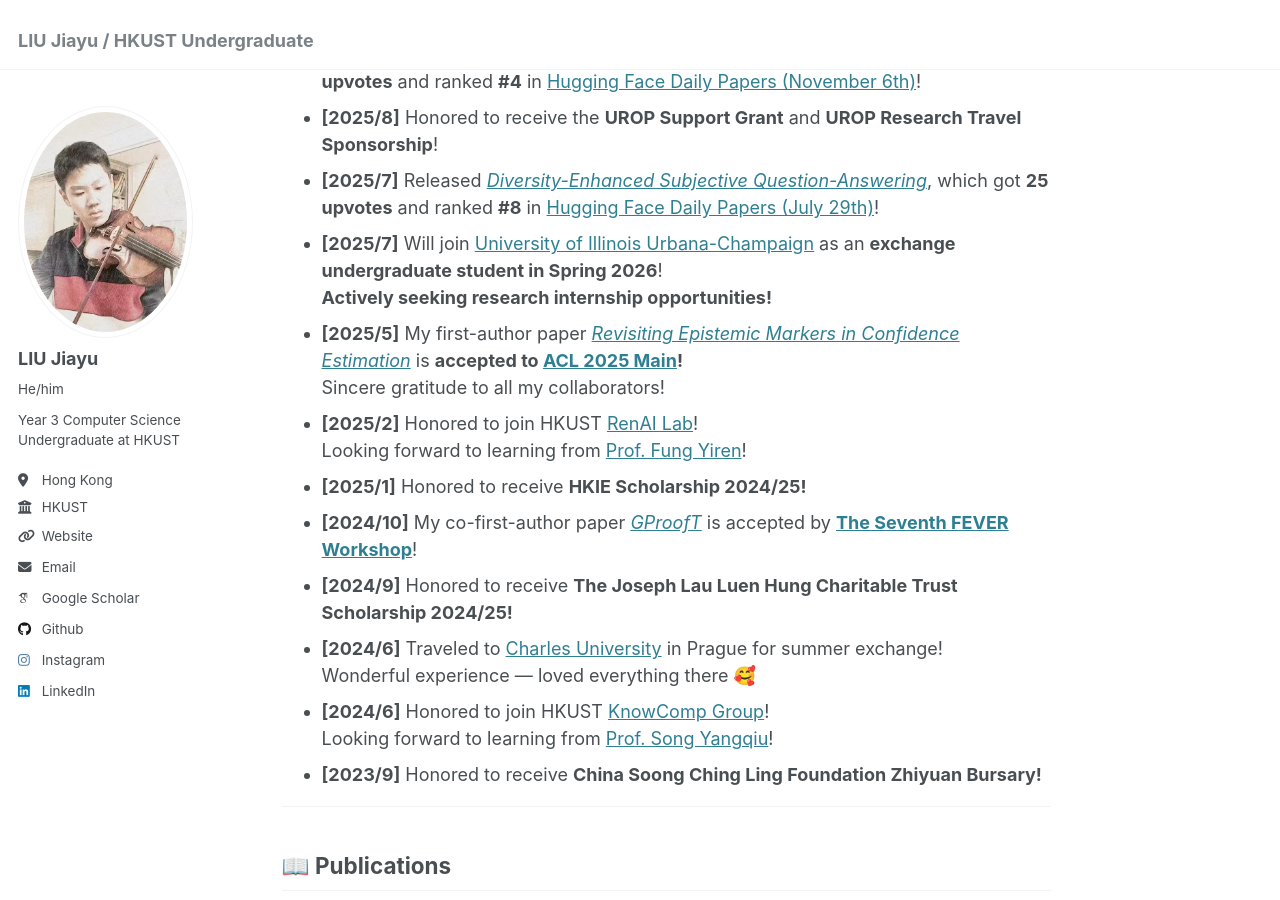
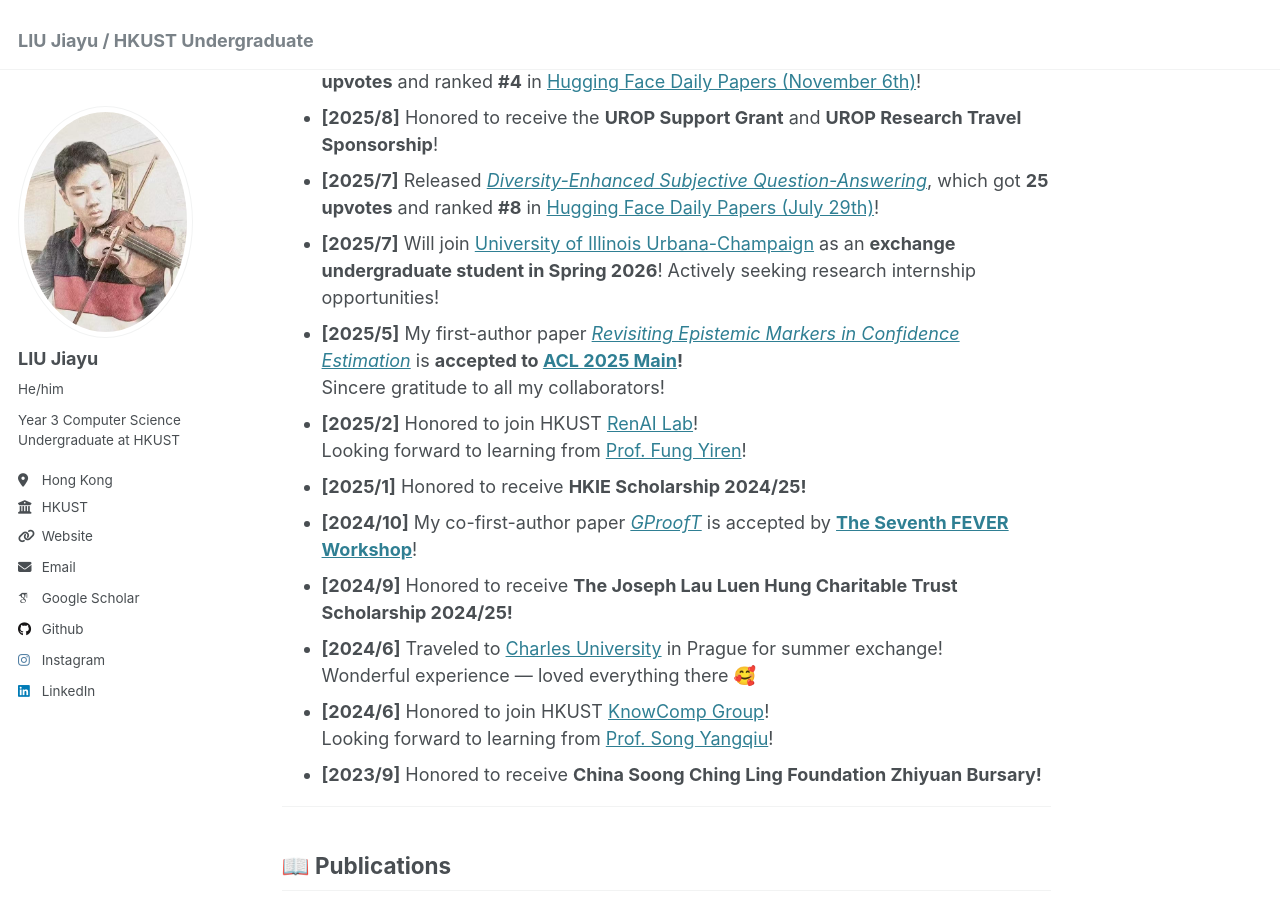
Before and after one commit to JiayuJeff/JiayuJeff.github.io, a Jekyll site: the page built from _pages/about.md, in a window 1280 px wide and 900 px high, scrolled down 617 px. Built offline with Jekyll 4.4.1, drawn with Linux system fonts in a browser that asks for light colours; some web fonts are replaced.

```diff
--- a/_pages/about.md
+++ b/_pages/about.md
@@ -25,8 +25,7 @@ Here is my [google Scholar](https://scholar.google.com/citations?user=PIQxhfMAAA
 - **[2025/11]** Released [*CostBench: Evaluating Multi-Turn Cost-Optimal Planning and Adaptation in Dynamic Environments for LLM Tool-Use Agents*](https://huggingface.co/papers/2511.02734), which got **20 upvotes** and ranked **#4** in [Hugging Face Daily Papers (November 6th)](https://huggingface.co/papers/date/2025-11-06)!
 - **[2025/8]** Honored to receive the **UROP Support Grant** and **UROP Research Travel Sponsorship**!
 - **[2025/7]** Released [*Diversity-Enhanced Subjective Question-Answering*](https://huggingface.co/papers/2507.20187), which got **25 upvotes** and ranked **#8** in [Hugging Face Daily Papers (July 29th)](https://huggingface.co/papers/date/2025-07-29)!
-- **[2025/7]** Will join [University of Illinois Urbana-Champaign](https://illinois.edu/) as an **exchange undergraduate student in Spring 2026**!
-  **Actively seeking research internship opportunities!**
+- **[2025/7]** Will join [University of Illinois Urbana-Champaign](https://illinois.edu/) as an **exchange undergraduate student in Spring 2026**! Actively seeking research internship opportunities!
 - **[2025/5]** My first-author paper [*Revisiting Epistemic Markers in Confidence Estimation*](https://arxiv.org/abs/2505.24778) is **accepted to [ACL 2025 Main](https://2025.aclweb.org/)!**
   Sincere gratitude to all my collaborators!
 - **[2025/2]** Honored to join HKUST [RenAI Lab](https://mayrfung.github.io/group/)!
```
